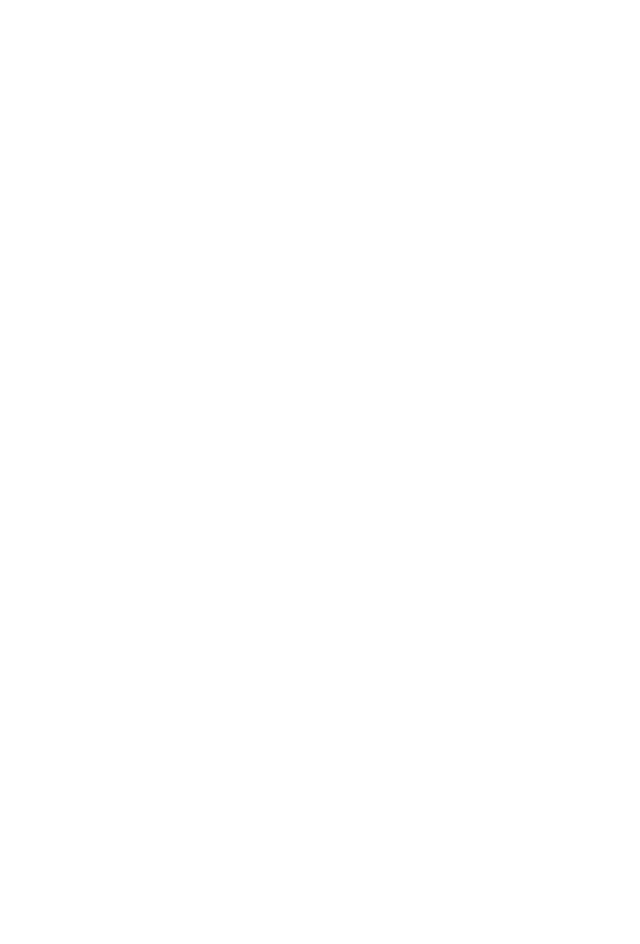
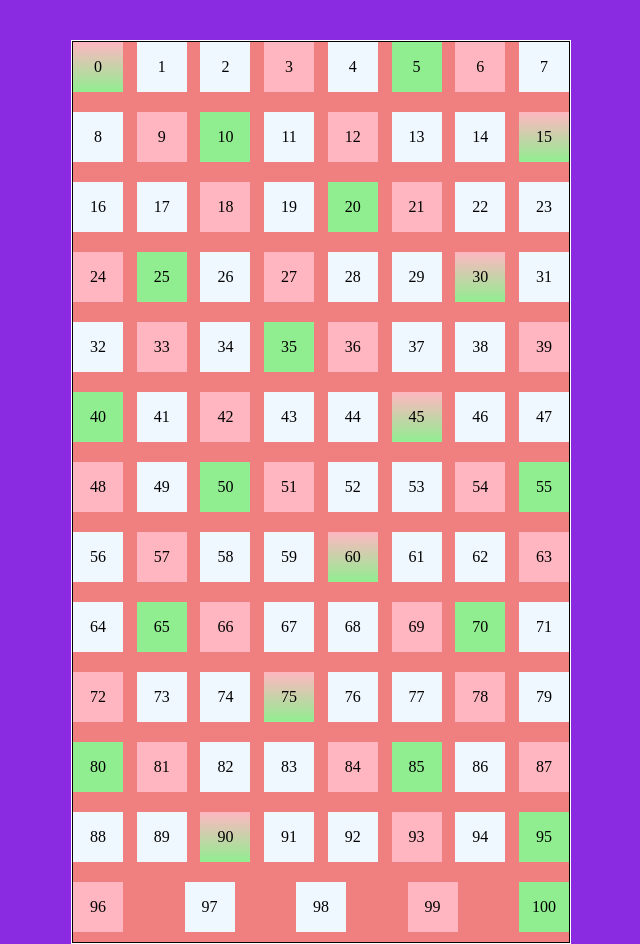
Before and after one commit to ryampeguero/js-fizzbuzz, a plain HTML site: page index.html in a window 1280 px wide. Shown: the whole page, without its empty margins (319-959 px from the left). Before the commit the page ends 800 px from the top, so only its background shows below. Drawn offline with Linux system fonts and the light colour scheme.

Commit message:
feat: project done

```diff
--- a/css/style.css
+++ b/css/style.css
@@ -8,8 +8,10 @@ body {
     background-color: blueviolet;
 }
 
+/* COMMON */
 .container {
     margin: 0 auto;
+    width: 500px;
     border: 1px solid white;
 }
 
@@ -17,9 +19,40 @@ body {
     display: flex;
     flex-wrap: wrap;
     justify-content: space-between;
+    flex-shrink: 0;
+    gap: 10px;
+    /* debug */
+    border: 1px solid black;
+    background-color: lightcoral;
+
 }
 
 .box {
+    display: flex;
+    justify-content: center;
+    align-items: center;
+    margin-bottom: 10px;
     height: 50px;
     width: 50px;
 }
+
+.fizz {
+    background-color: lightpink;
+}
+
+.buzz {
+    background-color: lightgreen;
+}
+
+.fizzbuzz {
+    background-image: linear-gradient(lightpink, lightgreen);
+}
+
+.normal {
+    background-color: aliceblue;
+}
+
+/* UTILITIES */
+.m-t-40 {
+    margin-top: 40px;
+}
--- a/index.html
+++ b/index.html
@@ -4,12 +4,15 @@
     <meta charset="UTF-8">
     <meta name="viewport" content="width=device-width, initial-scale=1.0">
     <title>Document</title>
+    <link rel="stylesheet" href="./css/style.css">
 </head>
 <body>
-    <div class="container">
+    <div class="container m-t-40">
         <div class="row">
-
+            <!-- <div class="box">1</div> -->
         </div>
     </div>
+
+    <script src="./js/script.js"></script>
 </body>
 </html>
--- a/js/script.js
+++ b/js/script.js
@@ -0,0 +1,31 @@
+"use strict"
+
+
+
+for (let i = 0; i <= 100; i++) {
+    //Inizializzazione Variabili
+    const rowElem = document.querySelector(".row"); // object | null
+    let boxElem = document.createElement("div"); // object | null
+    let boxType = ""; //string
+    if(i % 3 === 0 && i % 5 === 0 ){
+        //FIZZBUZZ
+        boxType = "fizzbuzz"
+        console.log("Questo è: fizzbuzz ", i);
+    }else if(i % 3 === 0) {
+        //fizz
+        boxType = "fizz"
+        console.log("Questo è: fizz ", i);
+    }else if(i % 5 === 0) {
+        //BUZZ
+        boxType = "buzz"
+        console.log("Questo è: buzz ", i);
+    }else {
+        boxType = "normal"
+        console.log("Normale: ", i);
+    }
+    boxElem.classList.add("box");
+    boxElem.classList.add(boxType);
+    boxElem.innerHTML = i;
+    console.log("Eccomi");
+    rowElem.append(boxElem);
+}
```
